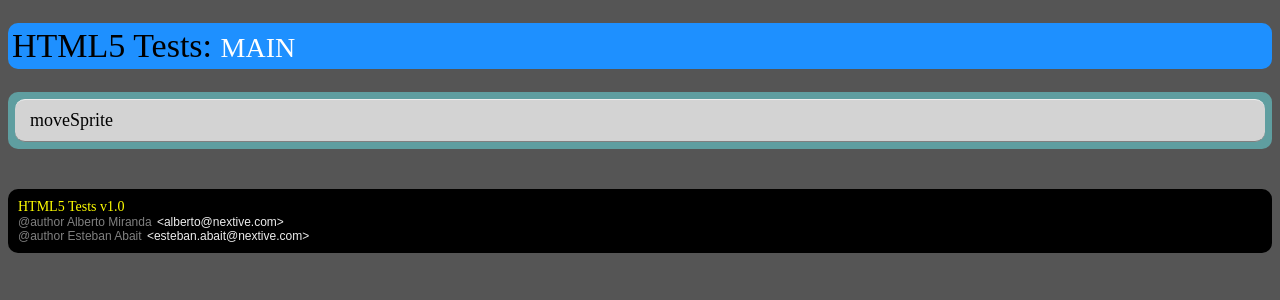
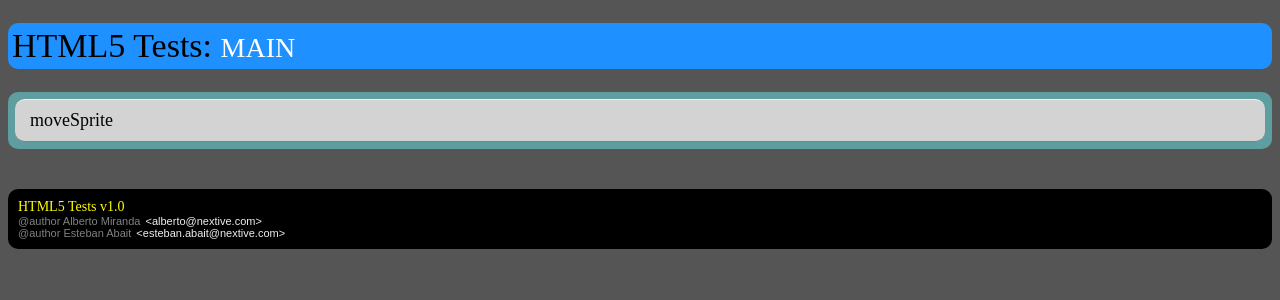
Before and after one commit to albertomiranda/html5tests, a PHP site: page / in a window 1280 px wide. Shown: the top 300 px of the page. Run offline with PHP 8.4, Linux system fonts and the light colour scheme; some libraries are stand-ins or nearby versions; some web fonts are replaced.

Commit message:
minor changes

```diff
--- a/css/default.css
+++ b/css/default.css
@@ -64,6 +64,7 @@ footer{
     color:gray;
     padding:10px;
     border-radius:10px;
+    font-size:11px;
 }
 
 footer div:first-child{
```
